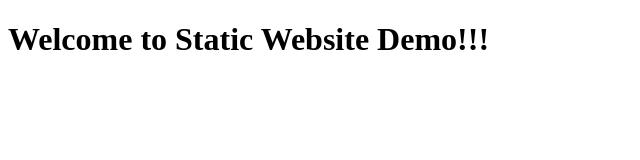
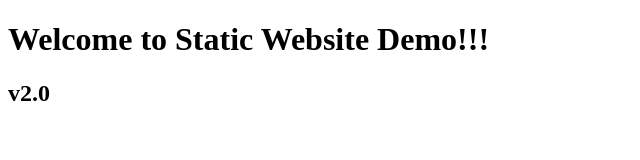
Before and after one commit to harshgt6/S3content, a plain HTML site: page index.html in a window 1280 px wide. Shown: the full height of the page, 0-640 px from the left. Drawn offline with Linux system fonts and the light colour scheme.

Commit message:
update index.html

```diff
--- a/index.html
+++ b/index.html
@@ -6,6 +6,7 @@
 <body>
 
 <h1>Welcome to Static Website Demo!!!</h1>
+  <h2>v2.0</h2>
 
 
 </body>
```
